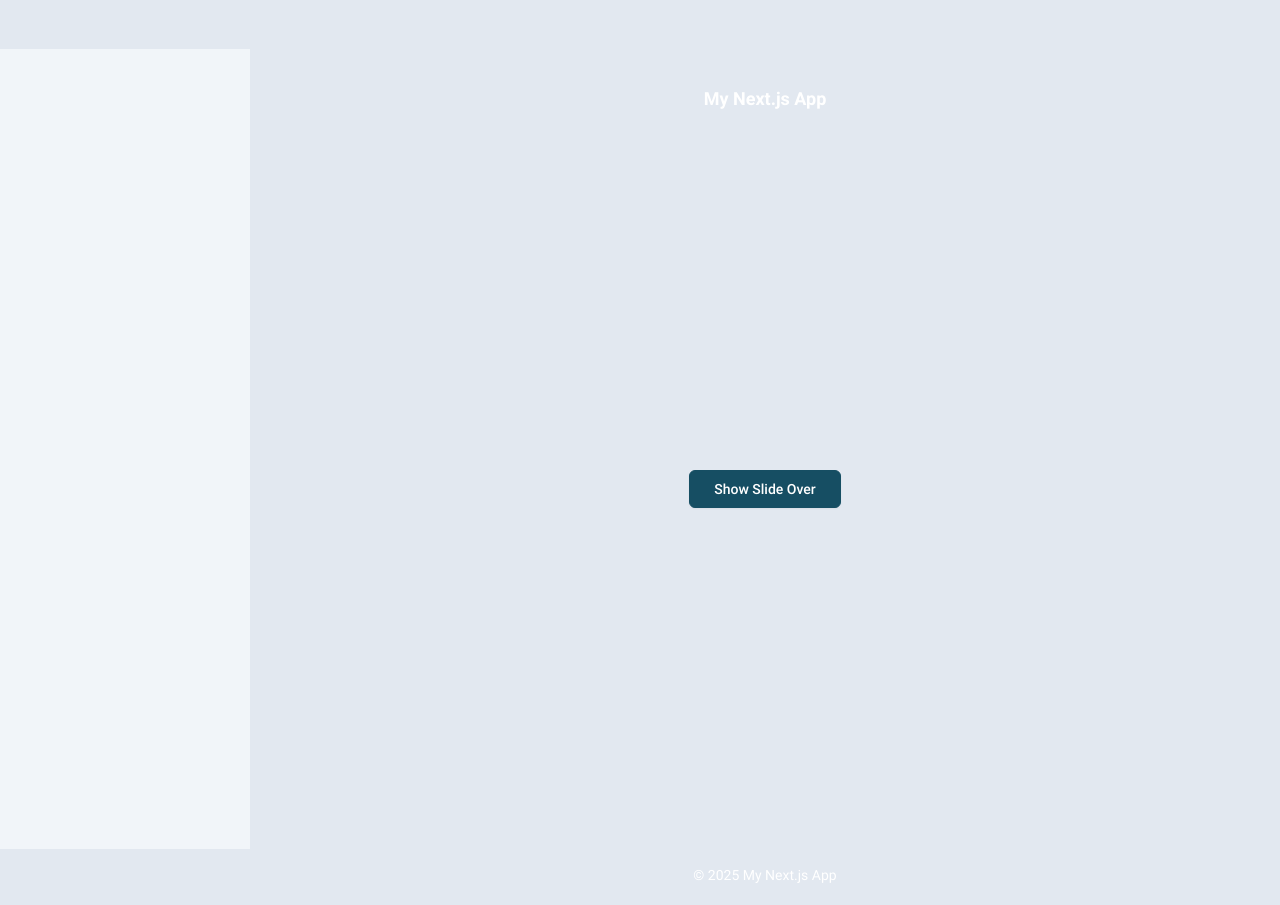
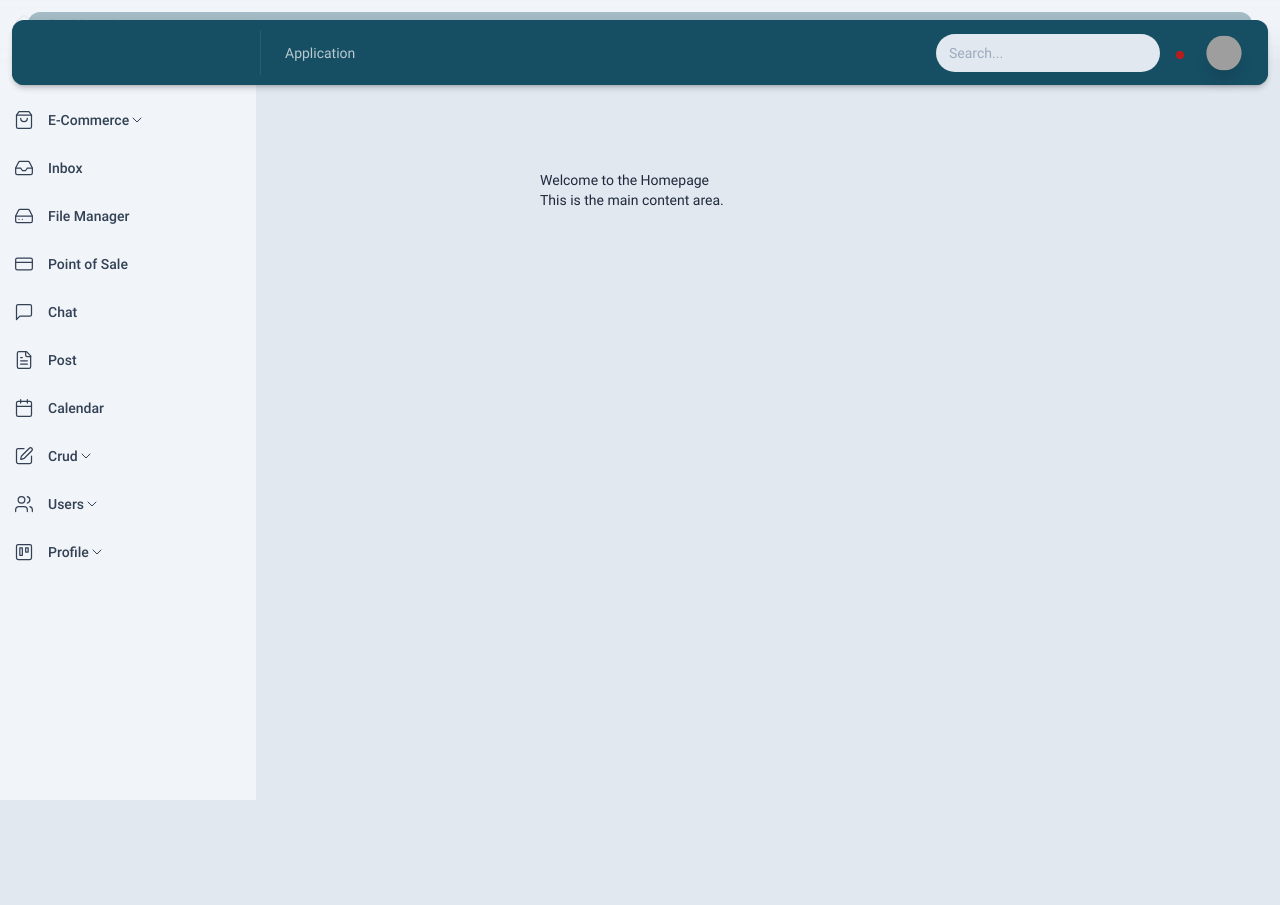
Before and after one commit to Meetmeet123/ft, a Next.js app: page / in a window 1280 px wide. After the commit the page ends 800 px from the top, so only its background shows below. Built offline with nearby package versions, Linux system fonts and the light colour scheme; grey boxes are pictures that could not be loaded.

Commit message:
header-sidebar

```diff
--- a/package.json
+++ b/package.json
@@ -9,6 +9,7 @@
     "lint": "next lint"
   },
   "dependencies": {
+    "lucide-react": "^0.482.0",
     "next": "15.2.2",
     "react": "^19.0.0",
     "react-dom": "^19.0.0"
--- a/src/app/header.tsx
+++ b/src/app/header.tsx
@@ -30,11 +30,11 @@ const Header: React.FC = () => {
       <div className="h-full flex items-center">
         {/* BEGIN: Logo */}
         <Link href="/" className="logo -intro-x hidden md:flex xl:w-[180px] block">
-          <img
+          {/* <img
             alt="Enigma - Admin Template"
             className="logo__image w-6"
             src="/logo.svg" // Adjust the path to your logo
-          />
+          /> */}
           <span className="logo__text text-white text-lg ml-3">Enigma</span>
         </Link>
         {/* END: Logo */}
--- a/src/app/layout.tsx
+++ b/src/app/layout.tsx
@@ -1,7 +1,8 @@
 // src/app/layout.tsx
+import '../app/globals.css';
 import type { Metadata } from 'next';
-import Sidebar from './sidebar/layout'; // Import from app/sidebar/
-import '../app/globals.css';
+import Header from './header';
+import Sidebar from './sidebar/layout';
 
 export const metadata: Metadata = {
   title: 'Enigma - Admin Template',
@@ -16,6 +17,7 @@ export default function RootLayout({
   return (
     <html lang="en">
       <body>
+        <Header />
         <div style={{ display: 'flex', marginTop: '65px' }}>
           <Sidebar />
           <main style={{ marginLeft: '250px', padding: '20px', width: '100%' }}>
@@ -25,4 +27,4 @@ export default function RootLayout({
       </body>
     </html>
   );
-};
+}
--- a/src/app/page.tsx
+++ b/src/app/page.tsx
@@ -1,76 +1,78 @@
-"use client";
+// "use client";
 
-import { useState } from "react";
+// import { useState } from "react";
 
-export default function Page() {
-  const [isOpen, setIsOpen] = useState(false);
+// export default function Page() {
+//   const [isOpen, setIsOpen] = useState(false);
 
+//   return (
+//     <div className="min-h-screen flex flex-col">
+//       {/* Header */}
+//       <header className="bg-gray-800 text-white p-4 text-center font-bold text-lg">
+//         My Next.js App
+//       </header>
+
+//       {/* Main Content */}
+//       <main className="flex-1 flex flex-col items-center justify-center p-6">
+//         <button
+//           onClick={() => setIsOpen(true)}
+//           className="btn btn-primary px-6 py-2 bg-blue-600 text-white rounded-md"
+//         >
+//           Show Slide Over
+//         </button>
+//       </main>
+
+//       {/* Slide Over */}
+//       {isOpen && (
+//         <div className="fixed inset-0 bg-black bg-opacity-50 flex justify-end">
+//           <div className="bg-white w-80 h-full shadow-lg p-5 relative">
+//             <button
+//               onClick={() => setIsOpen(false)}
+//               className="absolute top-4 right-4 text-gray-600"
+//             >
+//               &times;
+//             </button>
+//             <h2 className="text-lg font-semibold mb-4">Broadcast Message</h2>
+//             <div className="space-y-4">
+//               <input className="w-full border p-2 rounded" type="text" placeholder="From" />
+//               <input className="w-full border p-2 rounded" type="text" placeholder="To" />
+//               <input className="w-full border p-2 rounded" type="text" placeholder="Subject" />
+//               <textarea className="w-full border p-2 rounded" placeholder="Message"></textarea>
+//             </div>
+//             <div className="mt-4 flex justify-end gap-2">
+//               <button onClick={() => setIsOpen(false)} className="px-4 py-2 border rounded">
+//                 Cancel
+//               </button>
+//               <button className="px-4 py-2 bg-blue-600 text-white rounded">Send</button>
+//             </div>
+//           </div>
+//         </div>
+//       )}
+
+//       {/* Footer */}
+//       <footer className="bg-gray-800 text-white text-center p-4 mt-auto">
+//         &copy; {new Date().getFullYear()} My Next.js App
+//       </footer>
+//     </div>
+//   );
+// }
+
+
+// src/app/page.tsx
+// src/app/page.tsx
+import Header from './header';
+import Sidebar from './sidebar/layout';
+
+export default function Home() {
   return (
-    <div className="min-h-screen flex flex-col">
-      {/* Header */}
-      <header className="bg-gray-800 text-white p-4 text-center font-bold text-lg">
-        My Next.js App
-      </header>
-
-      {/* Main Content */}
-      <main className="flex-1 flex flex-col items-center justify-center p-6">
-        <button
-          onClick={() => setIsOpen(true)}
-          className="btn btn-primary px-6 py-2 bg-blue-600 text-white rounded-md"
-        >
-          Show Slide Over
-        </button>
-      </main>
-
-      {/* Slide Over */}
-      {isOpen && (
-        <div className="fixed inset-0 bg-black bg-opacity-50 flex justify-end">
-          <div className="bg-white w-80 h-full shadow-lg p-5 relative">
-            <button
-              onClick={() => setIsOpen(false)}
-              className="absolute top-4 right-4 text-gray-600"
-            >
-              &times;
-            </button>
-            <h2 className="text-lg font-semibold mb-4">Broadcast Message</h2>
-            <div className="space-y-4">
-              <input className="w-full border p-2 rounded" type="text" placeholder="From" />
-              <input className="w-full border p-2 rounded" type="text" placeholder="To" />
-              <input className="w-full border p-2 rounded" type="text" placeholder="Subject" />
-              <textarea className="w-full border p-2 rounded" placeholder="Message"></textarea>
-            </div>
-            <div className="mt-4 flex justify-end gap-2">
-              <button onClick={() => setIsOpen(false)} className="px-4 py-2 border rounded">
-                Cancel
-              </button>
-              <button className="px-4 py-2 bg-blue-600 text-white rounded">Send</button>
-            </div>
-          </div>
-        </div>
-      )}
-
-      {/* Footer */}
-      <footer className="bg-gray-800 text-white text-center p-4 mt-auto">
-        &copy; {new Date().getFullYear()} My Next.js App
-      </footer>
+    <div>
+      <Header />
+      <div style={{ display: 'flex', marginTop: '65px' }}>
+        <main style={{ marginLeft: '250px', padding: '20px', width: '100%' }}>
+          <h1>Welcome to the Homepage</h1>
+          <p>This is the main content area.</p>
+        </main>
+      </div>
     </div>
   );
 }
-
-
-// src/app/page.tsx
-// import Sidebar from './sidebar/layout'; // Correct path from src/app/ to src/app/sidebar/sidebar.tsx
-
-// export default function Home() {
-//   return (
-//     <div>
-//       <div style={{ display: 'flex', marginTop: '65px' }}>
-//         <Sidebar />
-//         <main style={{ marginLeft: '250px', padding: '20px', width: '100%' }}>
-//           <h1>Welcome to the Homepage</h1>
-//           <p>This is the main content area.</p>
-//         </main>
-//       </div>
-//     </div>
-//   );
-// };
--- a/src/app/sidebar/layout.tsx
+++ b/src/app/sidebar/layout.tsx
@@ -1,9 +1,27 @@
 // src/app/sidebar/sidebar.tsx
-'use client';
+"use client";
 
-import React, { useState } from 'react';
-import Link from 'next/link';
-import { usePathname } from 'next/navigation';
+import React, { useState } from "react";
+import Link from "next/link";
+import { usePathname } from "next/navigation";
+import {
+  Home,
+  Box,
+  ShoppingBag,
+  Inbox,
+  HardDrive,
+  CreditCard,
+  MessageSquare,
+  FileText,
+  Calendar,
+  Edit,
+  Users,
+  Trello,
+  Activity,
+  Zap,
+  ChevronDown,
+  Menu,
+} from "lucide-react";
 
 // Define types for menu items
 interface MenuItem {
@@ -13,9 +31,29 @@ interface MenuItem {
   subItems?: MenuItem[];
 }
 
+// Map icon strings to Lucide components
+const iconMap = {
+  home: Home,
+  box: Box,
+  "shopping-bag": ShoppingBag,
+  inbox: Inbox,
+  "hard-drive": HardDrive,
+  "credit-card": CreditCard,
+  "message-square": MessageSquare,
+  "file-text": FileText,
+  calendar: Calendar,
+  edit: Edit,
+  users: Users,
+  trello: Trello,
+  activity: Activity,
+  zap: Zap,
+  "chevron-down": ChevronDown,
+};
+
 const Sidebar: React.FC = () => {
   const pathname = usePathname();
   const [openMenus, setOpenMenus] = useState<string[]>([]);
+  const [isSidebarOpen, setIsSidebarOpen] = useState(false);
 
   const toggleMenu = (title: string) => {
     setOpenMenus((prev) =>
@@ -27,87 +65,87 @@ const Sidebar: React.FC = () => {
 
   const menuItems: MenuItem[] = [
     {
-      title: 'Dashboard',
-      icon: 'home',
+      title: "Dashboard",
+      icon: "home",
       subItems: [
-        { title: 'Overview 1', path: '/dashboard/overview-1', icon: 'activity' },
-        { title: 'Overview 2', path: '/dashboard/overview-2', icon: 'activity' },
-        { title: 'Overview 3', path: '/dashboard/overview-3', icon: 'activity' },
-        { title: 'Overview 4', path: '/', icon: 'activity' },
+        { title: "Overview 1", path: "/dashboard/overview-1", icon: "activity" },
+        { title: "Overview 2", path: "/dashboard/overview-2", icon: "activity" },
+        { title: "Overview 3", path: "/dashboard/overview-3", icon: "activity" },
+        { title: "Overview 4", path: "/", icon: "activity" },
       ],
     },
     {
-      title: 'Menu Layout',
-      icon: 'box',
+      title: "Menu Layout",
+      icon: "box",
       subItems: [
-        { title: 'Side Menu', path: '/menu/side', icon: 'activity' },
-        { title: 'Simple Menu', path: '/menu/simple', icon: 'activity' },
-        { title: 'Top Menu', path: '/menu/top', icon: 'activity' },
+        { title: "Side Menu", path: "/menu/side", icon: "activity" },
+        { title: "Simple Menu", path: "/menu/simple", icon: "activity" },
+        { title: "Top Menu", path: "/menu/top", icon: "activity" },
       ],
     },
     {
-      title: 'E-Commerce',
-      icon: 'shopping-bag',
+      title: "E-Commerce",
+      icon: "shopping-bag",
       subItems: [
-        { title: 'Categories', path: '/ecommerce/categories', icon: 'activity' },
-        { title: 'Add Product', path: '/ecommerce/add-product', icon: 'activity' },
+        { title: "Categories", path: "/ecommerce/categories", icon: "activity" },
+        { title: "Add Product", path: "/ecommerce/add-product", icon: "activity" },
         {
-          title: 'Products',
-          icon: 'activity',
+          title: "Products",
+          icon: "activity",
           subItems: [
-            { title: 'Product List', path: '/ecommerce/product-list', icon: 'zap' },
-            { title: 'Product Grid', path: '/ecommerce/product-grid', icon: 'zap' },
+            { title: "Product List", path: "/ecommerce/product-list", icon: "zap" },
+            { title: "Product Grid", path: "/ecommerce/product-grid", icon: "zap" },
           ],
         },
         {
-          title: 'Transactions',
-          icon: 'activity',
+          title: "Transactions",
+          icon: "activity",
           subItems: [
-            { title: 'Transaction List', path: '/ecommerce/transaction-list', icon: 'zap' },
-            { title: 'Transaction Detail', path: '/ecommerce/transaction-detail', icon: 'zap' },
+            { title: "Transaction List", path: "/ecommerce/transaction-list", icon: "zap" },
+            { title: "Transaction Detail", path: "/ecommerce/transaction-detail", icon: "zap" },
           ],
         },
         {
-          title: 'Sellers',
-          icon: 'activity',
+          title: "Sellers",
+          icon: "activity",
           subItems: [
-            { title: 'Seller List', path: '/ecommerce/seller-list', icon: 'zap' },
-            { title: 'Seller Detail', path: '/ecommerce/seller-detail', icon: 'zap' },
+            { title: "Seller List", path: "/ecommerce/seller-list", icon: "zap" },
+            { title: "Seller Detail", path: "/ecommerce/seller-detail", icon: "zap" },
           ],
         },
-        { title: 'Reviews', path: '/ecommerce/reviews', icon: 'activity' },
+        { title: "Reviews", path: "/ecommerce/reviews", icon: "activity" },
       ],
     },
-    { title: 'Inbox', path: '/inbox', icon: 'inbox' },
-    { title: 'File Manager', path: '/file-manager', icon: 'hard-drive' },
-    { title: 'Point of Sale', path: '/pos', icon: 'credit-card' },
-    { title: 'Chat', path: '/chat', icon: 'message-square' },
-    { title: 'Post', path: '/post', icon: 'file-text' },
-    { title: 'Calendar', path: '/calendar', icon: 'calendar' },
+    { title: "Inbox", path: "/inbox", icon: "inbox" },
+    { title: "File Manager", path: "/file-manager", icon: "hard-drive" },
+    { title: "Point of Sale", path: "/pos", icon: "credit-card" },
+    { title: "Chat", path: "/chat", icon: "message-square" },
+    { title: "Post", path: "/post", icon: "file-text" },
+    { title: "Calendar", path: "/calendar", icon: "calendar" },
     {
-      title: 'Crud',
-      icon: 'edit',
+      title: "Crud",
+      icon: "edit",
       subItems: [
-        { title: 'Data List', path: '/crud/data-list', icon: 'activity' },
-        { title: 'Form', path: '/crud/form', icon: 'activity' },
+        { title: "Data List", path: "/crud/data-list", icon: "activity" },
+        { title: "Form", path: "/crud/form", icon: "activity" },
       ],
     },
     {
-      title: 'Users',
-      icon: 'users',
+      title: "Users",
+      icon: "users",
       subItems: [
-        { title: 'Layout 1', path: '/users/layout-1', icon: 'activity' },
-        { title: 'Layout 2', path: '/users/layout-2', icon: 'activity' },
-        { title: 'Layout 3', path: '/users/layout-3', icon: 'activity' },
+        { title: "Layout 1", path: "/users/layout-1", icon: "activity" },
+        { title: "Layout 2", path: "/users/layout-2", icon: "activity" },
+        { title: "Layout 3", path: "/users/layout-3", icon: "activity" },
       ],
     },
     {
-      title: 'Profile',
-      icon: 'trello',
+      title: "Profile",
+      icon: "trello",
       subItems: [
-        { title: 'Overview 1', path: '/profile/overview-1', icon: 'activity' },
-        { title: 'Overview 2', path: '/profile/overview-2', icon: 'activity' },
-        { title: 'Overview 3', path: '/profile/overview-3', icon: 'activity' },
+        { title: "Overview 1", path: "/profile/overview-1", icon: "activity" },
+        { title: "Overview 2", path: "/profile/overview-2", icon: "activity" },
+        { title: "Overview 3", path: "/profile/overview-3", icon: "activity" },
       ],
     },
   ];
@@ -116,12 +154,15 @@ const Sidebar: React.FC = () => {
     const isActive = item.path ? pathname === item.path : false;
     const hasSubItems = item.subItems && item.subItems.length > 0;
     const isOpen = openMenus.includes(item.title);
+    const IconComponent = iconMap[item.icon as keyof typeof iconMap] || Home;
 
     return (
       <li key={item.title}>
-        <a
-          href={item.path || '#'}
-          className={`side-menu ${isActive ? 'side-menu--active' : ''}`}
+        <Link
+          href={item.path || "#"}
+          className={`flex items-center p-3 text-slate-700 hover:bg-slate-200/50 transition-colors duration-200 ${
+            isActive ? "bg-darkmode-700 text-white" : ""
+          } ${level > 0 ? "pl-8" : ""}`}
           onClick={(e) => {
             if (hasSubItems) {
               e.preventDefault();
@@ -129,31 +170,47 @@ const Sidebar: React.FC = () => {
             }
           }}
         >
-          <div className="side-menu__icon">
-            <i data-lucide={item.icon}></i>
+          <div className="w-6 h-6 flex items-center justify-center mr-3">
+            <IconComponent size={20} />
           </div>
-          <div className="side-menu__title">
+          <div className="flex-1 flex items-center justify-between font-medium">
             {item.title}
             {hasSubItems && (
-              <div className={`side-menu__sub-icon ${isOpen ? 'transform rotate-180' : ''}`}>
-                <i data-lucide="chevron-down"></i>
+              <div
+                className={`w-4 h-4 flex items-center justify-center transition-transform duration-200 ${
+                  isOpen ? "rotate-180" : ""
+                }`}
+              >
+                <ChevronDown size={16} />
               </div>
             )}
           </div>
-        </a>
+        </Link>
         {hasSubItems && isOpen && (
-          <ul className={isOpen ? 'side-menu__sub-open' : ''}>
-            {item.subItems!.map((subItem) => renderMenuItem(subItem, level + 1))}
-          </ul>
+          <ul className="space-y-1">{item.subItems!.map((subItem) => renderMenuItem(subItem, level + 1))}</ul>
         )}
       </li>
     );
   };
 
   return (
-    <nav className="side-nav">
-      <ul>{menuItems.map((item) => renderMenuItem(item))}</ul>
-    </nav>
+    <>
+      {/* Mobile Toggle Button */}
+      <button
+        className="md:hidden p-4 fixed top-4 left-4 z-60 text-slate-700 bg-white/80 rounded shadow-md"
+        onClick={() => setIsSidebarOpen(!isSidebarOpen)}
+      >
+        <Menu size={24} />
+      </button>
+      {/* Sidebar Navigation */}
+      <nav
+        className={`fixed top-0 left-0 w-64 min-h-screen bg-slate-100 p-4 overflow-y-auto transition-transform duration-300 ${
+          isSidebarOpen ? "translate-x-0" : "-translate-x-full"
+        } md:translate-x-0 md:static md:min-h-0 dark:bg-darkmode-800 dark:text-slate-300 z-50`}
+      >
+        <ul className="space-y-2 mt-16 pb-4">{menuItems.map((item) => renderMenuItem(item))}</ul>
+      </nav>
+    </>
   );
 };
 
```
Also changed, not shown: 1 other file (tests, documents, lock files or other folders).
